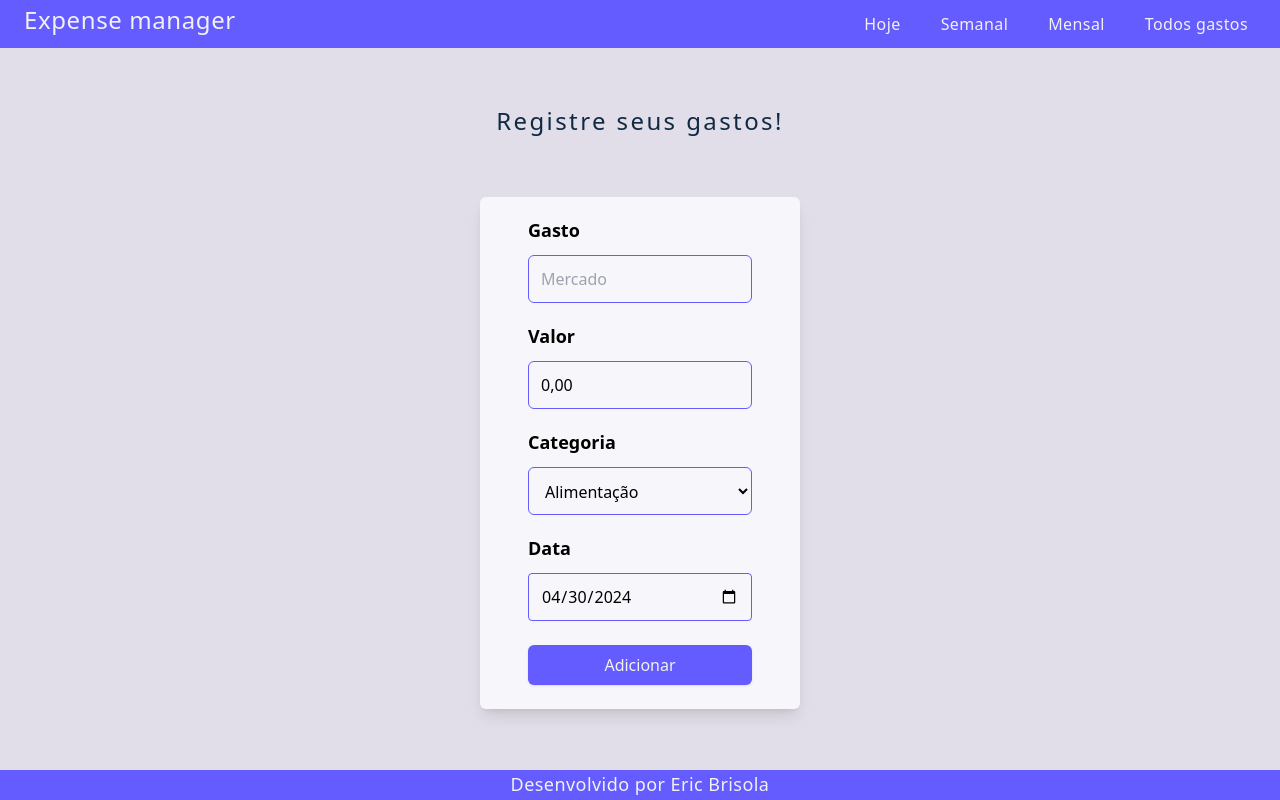
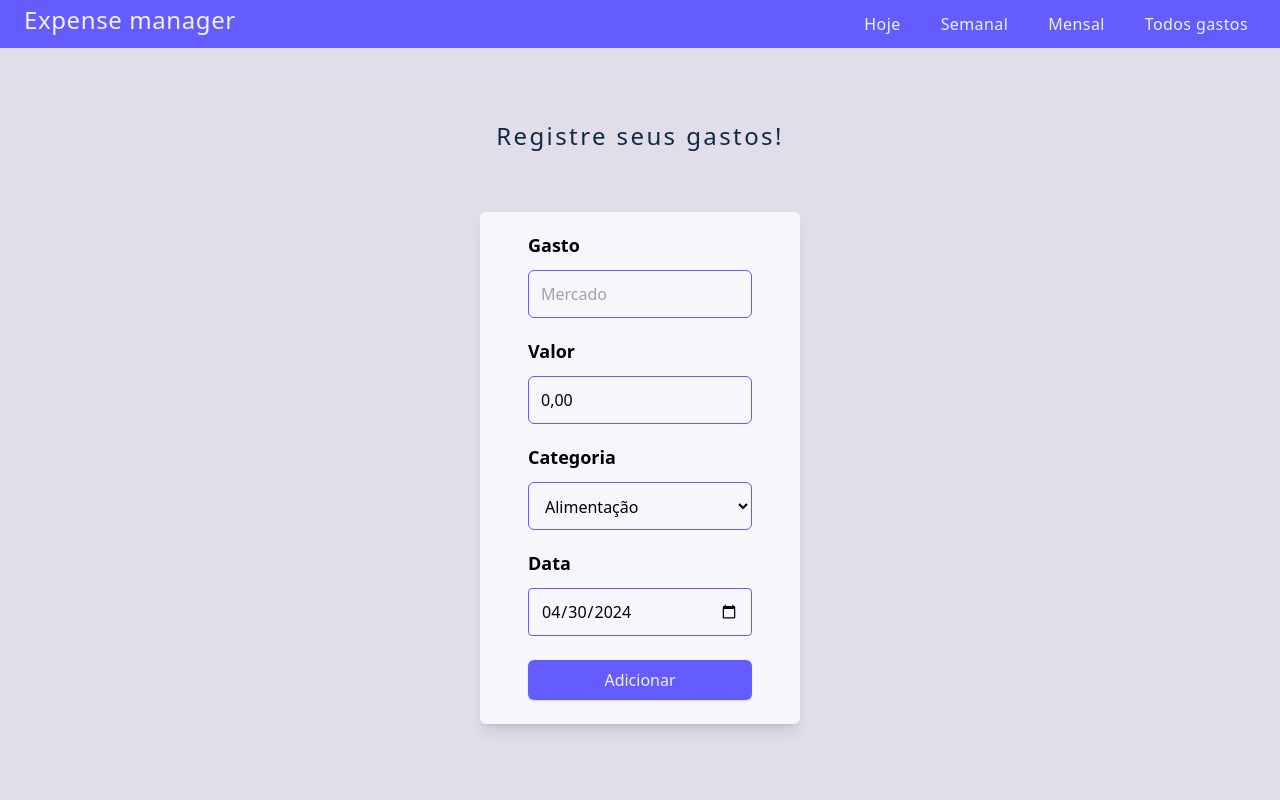
Before and after one commit to EricBrisola/expense-manager, a React (Vite) app: page / in a window 1280 px wide. Built offline with nearby package versions, Linux system fonts and the light colour scheme.

Commit message:
chore: removed footer

```diff
--- a/src/components/Footer/index.jsx
+++ /dev/null
@@ -1,8 +0,0 @@
-const Footer = () => {
-  return (
-    <footer className="flex justify-center bg-[#645cff] pb-0.5 text-lg tracking-wide text-white">
-      Desenvolvido por Eric Brisola
-    </footer>
-  );
-};
-export default Footer;
--- a/src/pages/Home/index.jsx
+++ b/src/pages/Home/index.jsx
@@ -1,13 +1,11 @@
 import { Outlet } from "react-router-dom";
 import Navbar from "../../components/Navbar";
-import Footer from "../../components/Footer";
 
 const Home = () => {
   return (
     <div className=" flex h-screen flex-col">
       <Navbar />
       <Outlet />
-      <Footer />
     </div>
   );
 };
```
